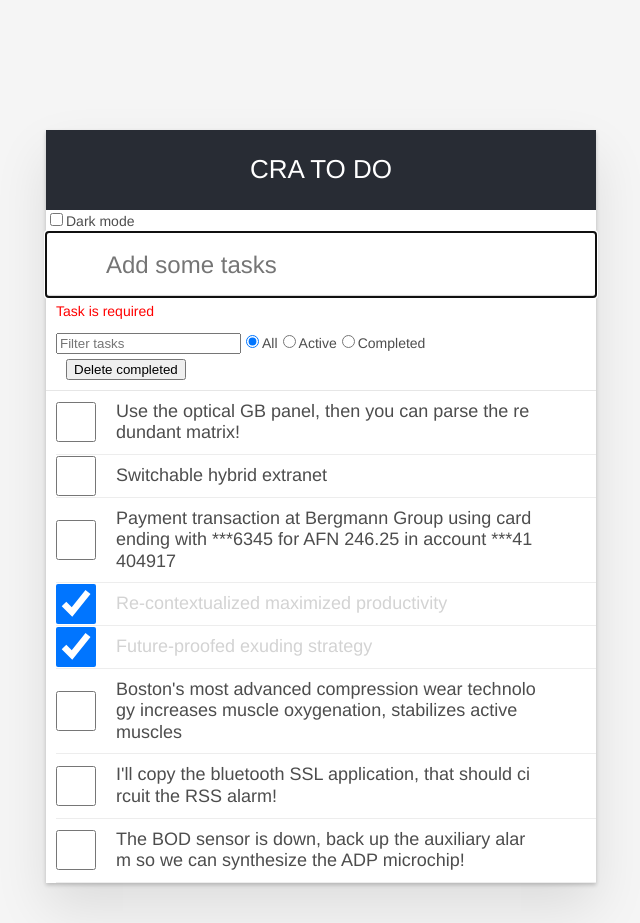
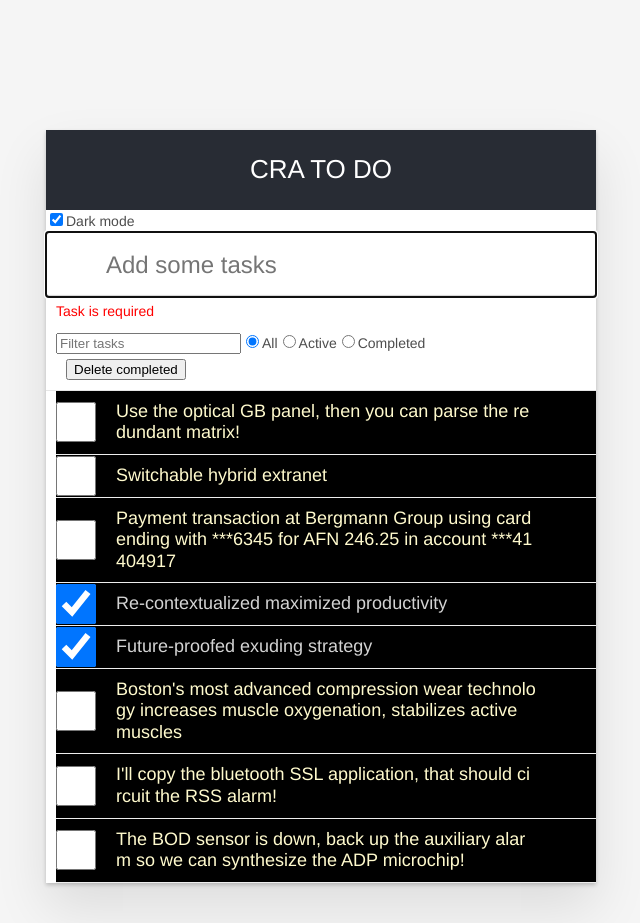
Before and after one commit to FFire/crt-todo, a React (Create React App) app: page / in a window 1280 px wide. Shown: the whole page, without its empty margins (319-959 px from the left). Built offline with nearby package versions, Linux system fonts and the light colour scheme.

Commit message:
Add: dark mode

```diff
--- a/src/components/App/App.js
+++ b/src/components/App/App.js
@@ -1,12 +1,12 @@
 import React, { Component } from 'react';
 import * as yup from 'yup';
 import {
-  Filter, Header, Message, NewTask, TaskList, ThemeToggle,
+  Filter, Header, Message, NewTask, TaskList, ThemeToggle
 } from '../components';
 import './App.css';
 import { initialTasks } from './initialTasks';
+import { ThemeContext, themes } from './themeContext';
 
-const ThemeContext = React.createContext('light');
 const messageMode = {
   none: 'none',
   info: 'info',
@@ -31,6 +31,7 @@ export default class App extends Component {
         mode: messageMode.info,
       },
       pendingTask: '',
+      uiTheme: themes.dark,
     };
   }
 
@@ -164,11 +165,26 @@ export default class App extends Component {
       return true;
     });
 
+    handleThemeToggle = (e) => {
+      const { checked } = e.target;
+
+      this.setState(() => ({
+        uiTheme: checked ? themes.dark : themes.light,
+        pendingTask: '',
+      }));
+
+      this.setInfo();
+    };
+
   render() {
     return (
-      <>
+
+      <ThemeContext.Provider value={this.state.uiTheme}>
         <Header />
-        <ThemeToggle />
+        <ThemeToggle
+          handleThemeToggle={this.handleThemeToggle}
+          uiTheme={this.state.uiTheme}
+        />
         <NewTask
           handleKeyPress={this.handleKeyPress}
           handleGetFocus={this.handleGetFocus}
@@ -195,7 +211,7 @@ export default class App extends Component {
           handleDeleteById={this.handleDeleteById}
           handleToggle={this.handleToggle}
         />
-      </>
+      </ThemeContext.Provider>
     );
   }
 }
--- /dev/null
+++ b/src/components/App/themeContext.js
@@ -0,0 +1,8 @@
+import React from 'react';
+
+export const themes = {
+  light: 'light',
+  dark: 'dark',
+};
+
+export const ThemeContext = React.createContext(themes.light);
--- a/src/components/TaskList/TaskItem/TaskItem.js
+++ b/src/components/TaskList/TaskItem/TaskItem.js
@@ -1,11 +1,19 @@
 import classNames from 'classnames';
 import React, { Component } from 'react';
+import { ThemeContext, themes } from './../../App/themeContext';
 import s from './TaskItem.module.css';
 
 export class TaskItem extends Component {
+  static contextType = ThemeContext;
+
+  componentDidMount(){
+    console.log('mount', this.context);
+  }
+
   render() {
     const { id, text, isDone } = this.props.task;
-    const itemClass = classNames(s.item, { [s.done]: isDone });
+    const UiTheme = this.context;
+    const itemClass = classNames(s.item, { [s.dark]: UiTheme === themes.dark,  [s.done]: isDone });
     return (
       <li>
         <input
--- a/src/components/TaskList/TaskItem/TaskItem.module.css
+++ b/src/components/TaskList/TaskItem/TaskItem.module.css
@@ -34,6 +34,11 @@ li {
   overflow-wrap: break-word;
 }
 
+.dark {
+  color: lemonchiffon;
+  background-color: black;
+}
+
 .toggle {
   text-align: center;
   background: none;
@@ -44,6 +49,7 @@ li {
   bottom: 0;
   margin: auto 0;
   border: none;
+  cursor: pointer;
 }
 
 .done {
--- a/src/components/ThemeToggle/ThemeToggle.js
+++ b/src/components/ThemeToggle/ThemeToggle.js
@@ -1,22 +1,17 @@
 // import classNames from 'classnames';
 import React from 'react';
+import { themes } from '../App/themeContext';
 
 export class ThemeToggle extends React.Component {
   render() {
-    const { theme } = this.props;
-    // const className = classNames({
-    //   [s.info]: mode === 'info',
-    //   [s.error]: mode === 'error',
-    //   [s.none]: mode === 'none',
-    // });
+    const { uiTheme, handleThemeToggle } = this.props;
     return (
       <>
         <input
           type='checkbox'
           id='ThemeToggle'
-          defaultChecked={theme === 'dark'}
-          onChange={this.props.handleThemeToggle}
-        // className={s.toggle}
+          defaultChecked={uiTheme === themes.dark}
+          onChange={handleThemeToggle}
         />
         <label htmlFor='ThemeToggle'>Dark mode</label>
       </>
```
Also changed, not shown: .eslintrc.yml, 1 other file (tests, documents, lock files or other folders).
